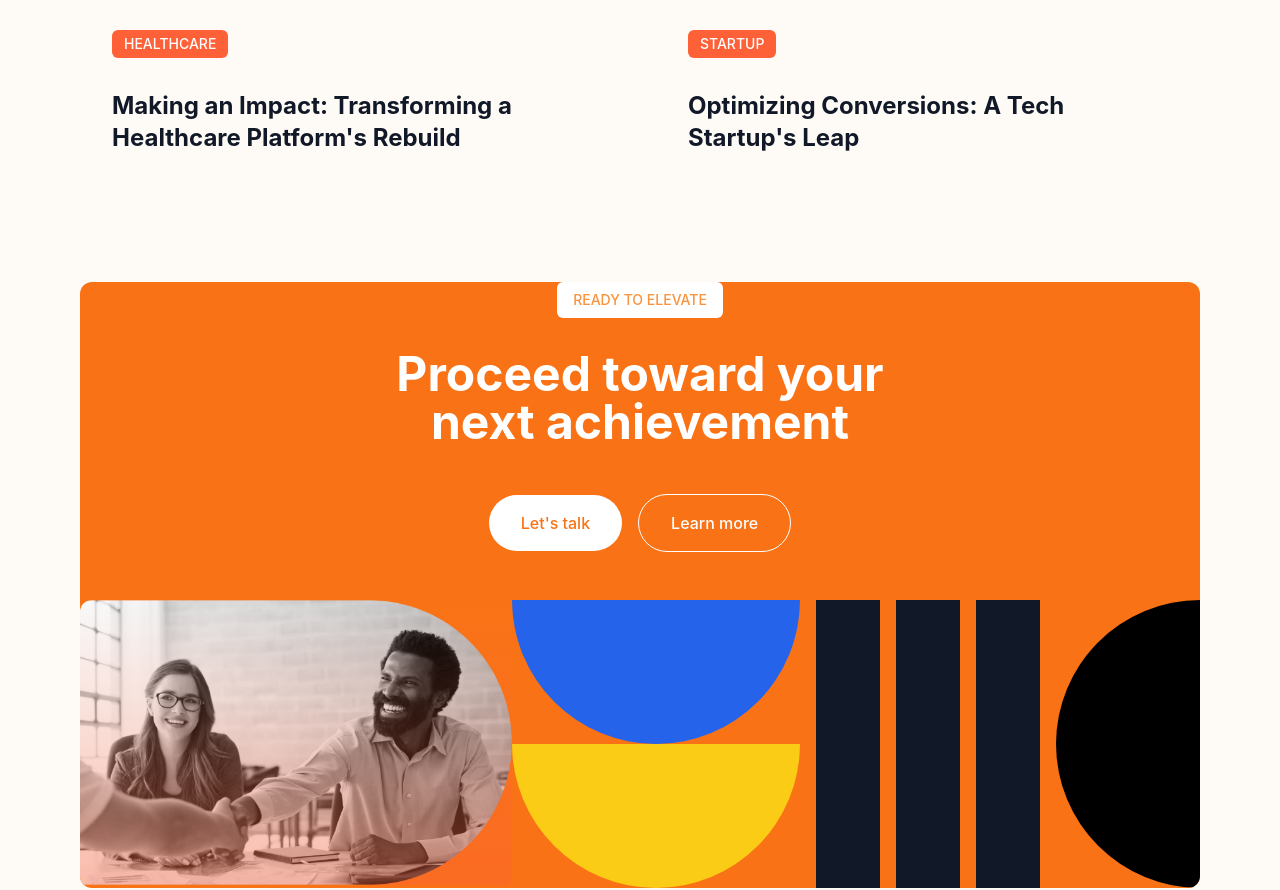
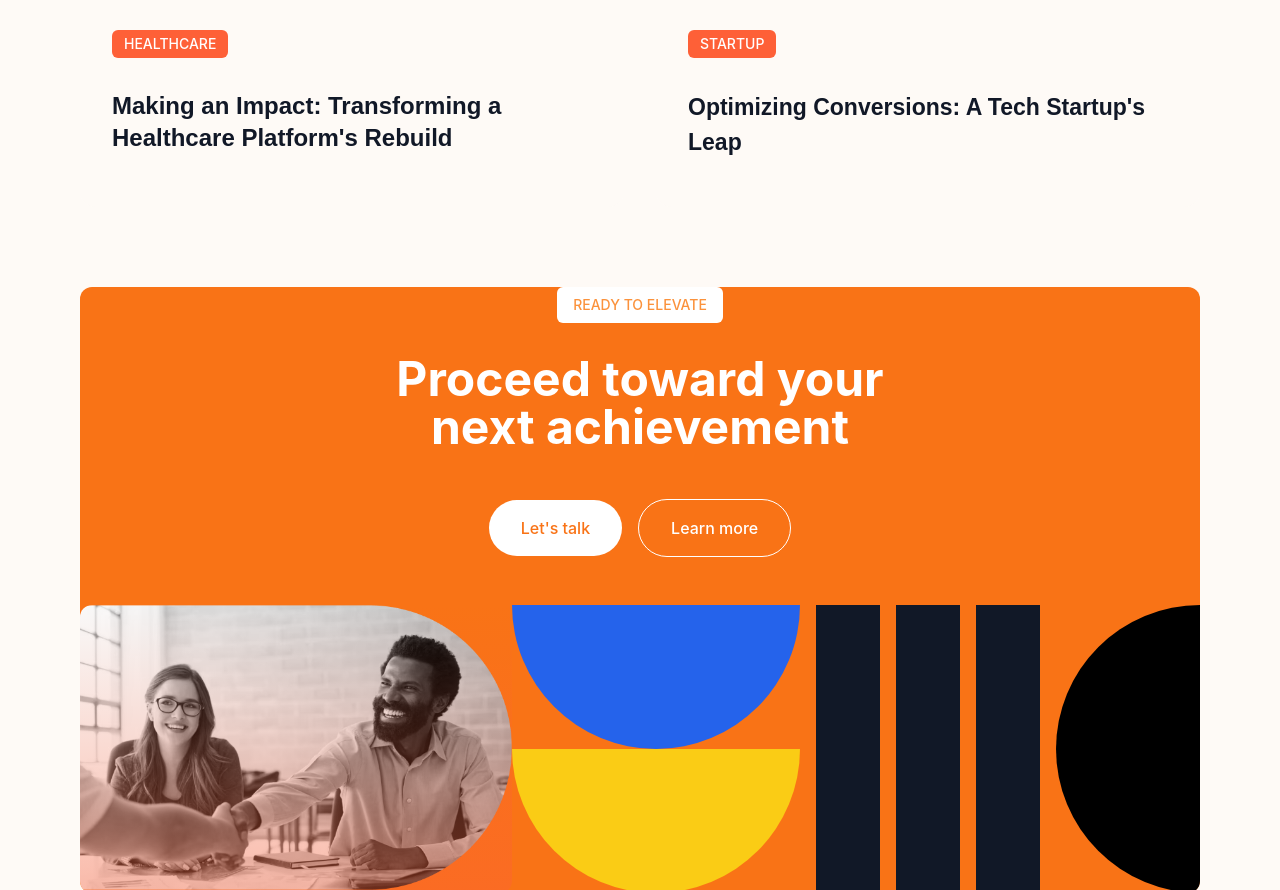
Before and after one commit to muzamil-rashdi/ai-sales-landing, a React (Create React App) app: page / in a window 1280 px wide. Shown: the part 7990-8880 px from the top of the page. Built offline with nearby package versions, Linux system fonts and the light colour scheme; a web font is replaced by a local one.

Commit message:
CTA sections adjusted more

```diff
--- a/src/components/CaseStudies.jsx
+++ b/src/components/CaseStudies.jsx
@@ -41,7 +41,7 @@ return (
           </div>
           <div className="p-8">
             <Button text={"HEALTHCARE"} />
-            <h3 className="text-2xl font-bold text-gray-900 mb-4">
+            <h3 className="font-satoshi text-2xl font-bold text-gray-900 mb-4">
               Making an Impact: Transforming a Healthcare Platform's Rebuild
             </h3>
           </div>
@@ -64,7 +64,7 @@ return (
           </div>
           <div className="p-8">
             <Button text={"STARTUP"} />
-            <h3 className="text-2xl font-bold text-gray-900 mb-4">
+            <h3 className="font-satoshi text-[23px] font-bold text-gray-900 mb-4">
               Optimizing Conversions: A Tech Startup's Leap
             </h3>
           </div>
```
